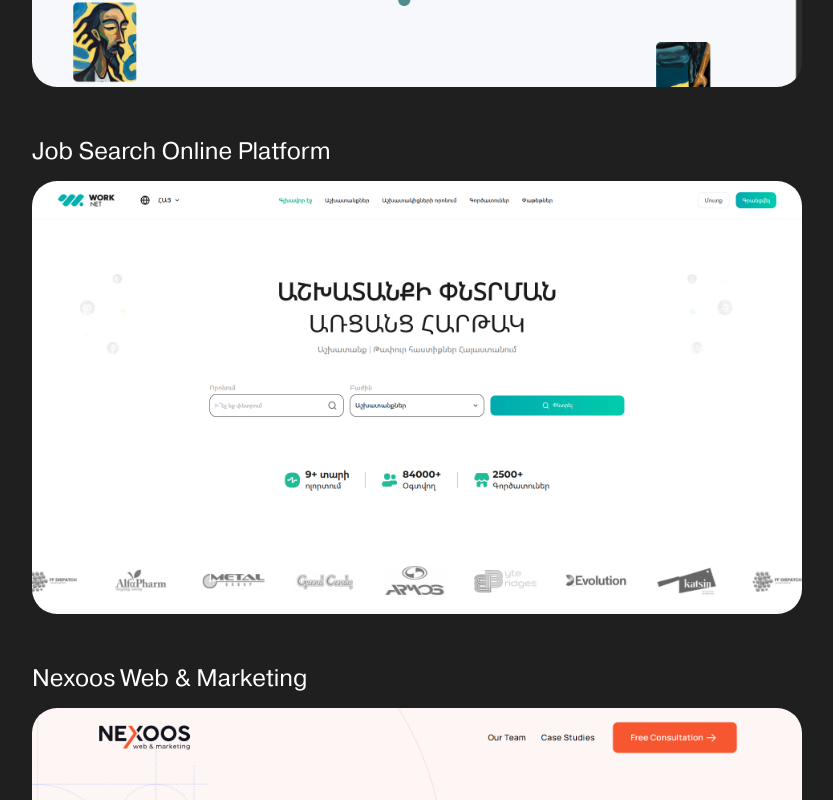
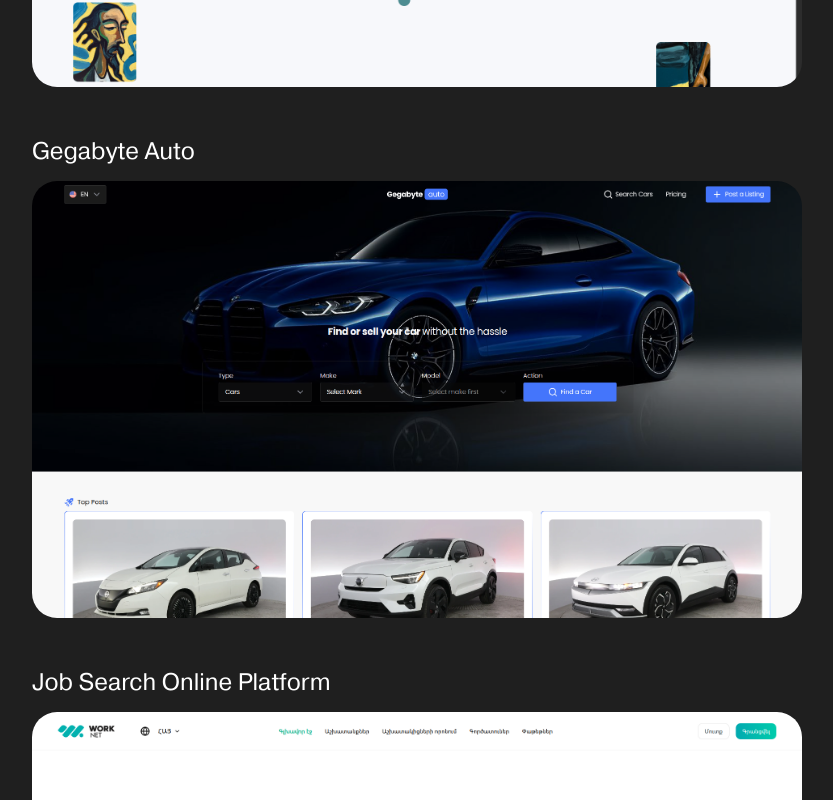
Before and after one commit to mosgurekhyan/movses-portfolio, a React (Vite) app: page / in a window 1280 px wide. Shown: the part 5040-5840 px from the top of the page, without its empty margins (383-1216 px from the left). Built offline with nearby package versions, Linux system fonts and the light colour scheme.

Commit message:
last project adding

```diff
--- a/src/constants/works.js
+++ b/src/constants/works.js
@@ -6,6 +6,7 @@
 import img6 from '../assets/images/wine.png'
 import img7 from '../assets/images/worknet.png'
 import img8 from '../assets/images/gallery.png'
+import img9 from '../assets/images/gegabyte.png'
 
 export const WORKS = [
   {
@@ -13,6 +14,12 @@
     link: 'https://gurekhianart.com',
     name: 'Gallery',
     img: img8
+  },
+  {
+    id: '77',
+    link: 'https://gegabyteauto.am',
+    name: 'Gegabyte Auto',
+    img: img9
   },
   {
     id: '7',
```
Also changed, not shown: src/assets/images/gegabyte.png (added).
